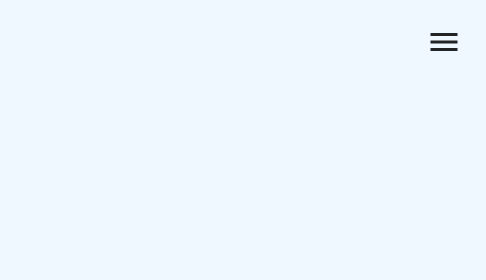
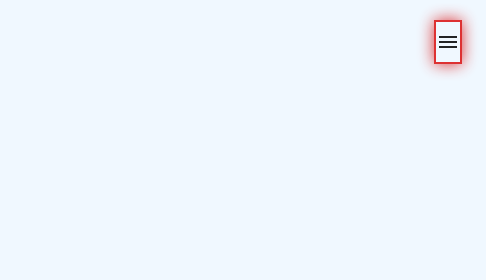
Before and after one commit to Nordtess/web-design-project-2025, a plain HTML site: page index.html in a window 1280 px wide. In both pictures the pointer is over the label "menu". Shown: the top 280 px of the page, 794-1280 px from the left. Drawn offline with nearby package versions, Linux system fonts and the light colour scheme.

Commit message:
fixed the menu again

```diff
--- a/styles.css
+++ b/styles.css
@@ -29,16 +29,20 @@ body {
     background-color: aliceblue;
 }
 
-#menuIcon .material-symbols-outlined {
+
+#menuIcon {
     color: #000;
     font-size: 36px;
     line-height: 1;
     vertical-align: middle;
     cursor: pointer;
+    transition: box-shadow 0.2s, border 0.2s;
 }
 
-#menuIcon:hover .material-symbols-outlined {
+#menuIcon:hover {
     opacity: 0.85;
+    box-shadow: 0 0 16px #da0f0f;
+    border: 2px solid #da0f0f;
 }
 
 #menu-li {
@@ -128,12 +132,18 @@ body {
 }
 
 .image-links img {
+    /* Change to your preferred width */
     width: 160px;
-    /* Change to your preferred width */
     height: auto;
     object-fit: cover;
     border-radius: 8px;
     margin: 0;
+    transition: box-shadow 0.2s, border 0.2s;
+}
+
+.image-links img:hover {
+    box-shadow: 0 0 16px #da0f0f;
+    border: 2px solid #da0f0f;
 }
 
 .image-link-item {
```
